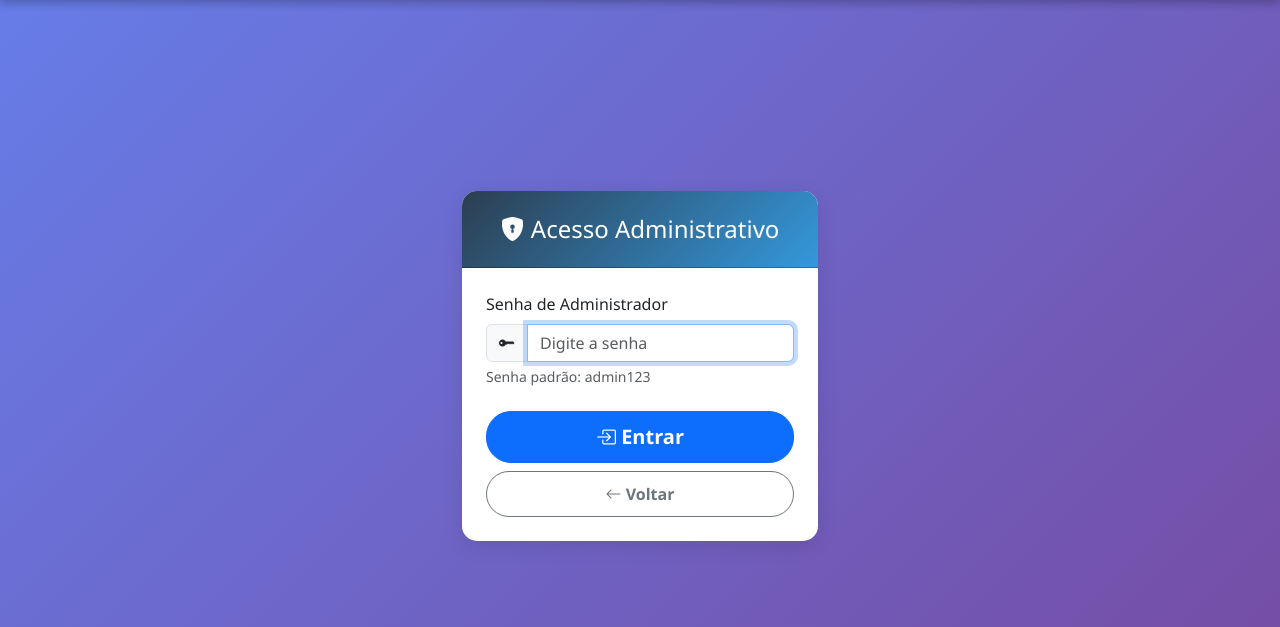
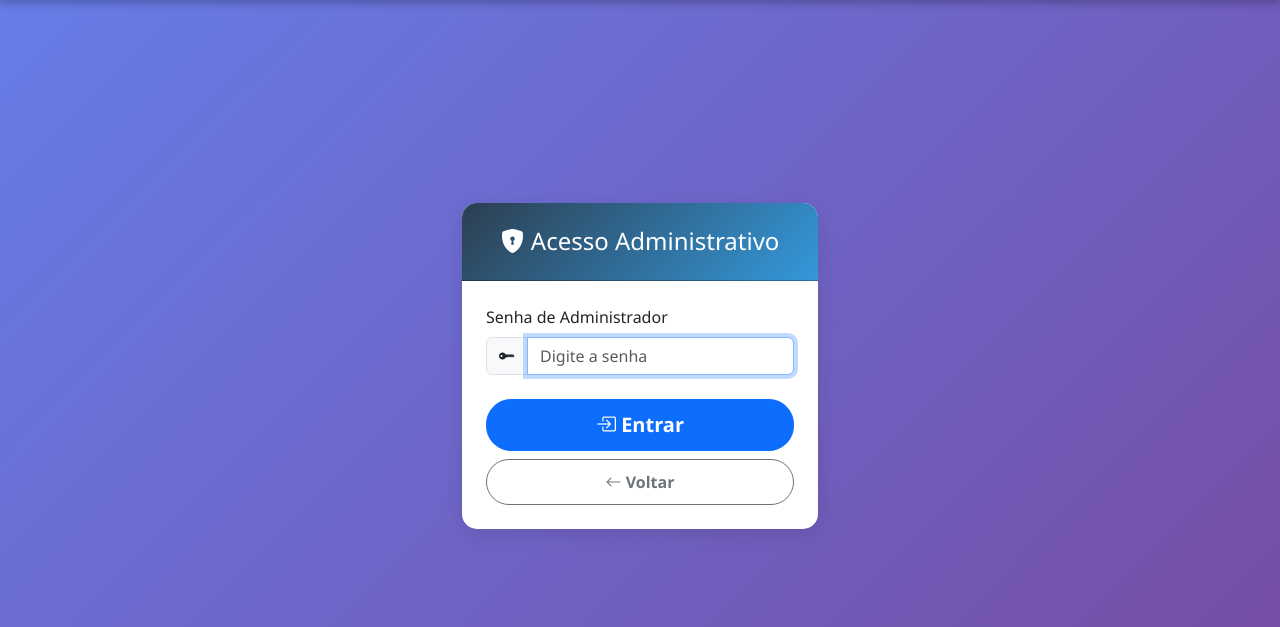
Before and after one commit to teixeirarbifes/optgame, a Flask app: page /admin/login in a window 1280 px wide. Shown: the part 56-683 px from the top of the page. Run offline with Flask 3, Linux system fonts and the light colour scheme.

Commit message:
admin123

```diff
--- a/src/web_app/templates/admin/login.html
+++ b/src/web_app/templates/admin/login.html
@@ -23,7 +23,6 @@
                                 <input type="password" class="form-control" id="senha" name="senha"
                                        placeholder="Digite a senha" required autofocus>
                             </div>
-                            <div class="form-text">Senha padrão: admin123</div>
                         </div>
 
                         <div class="d-grid gap-2">
```
